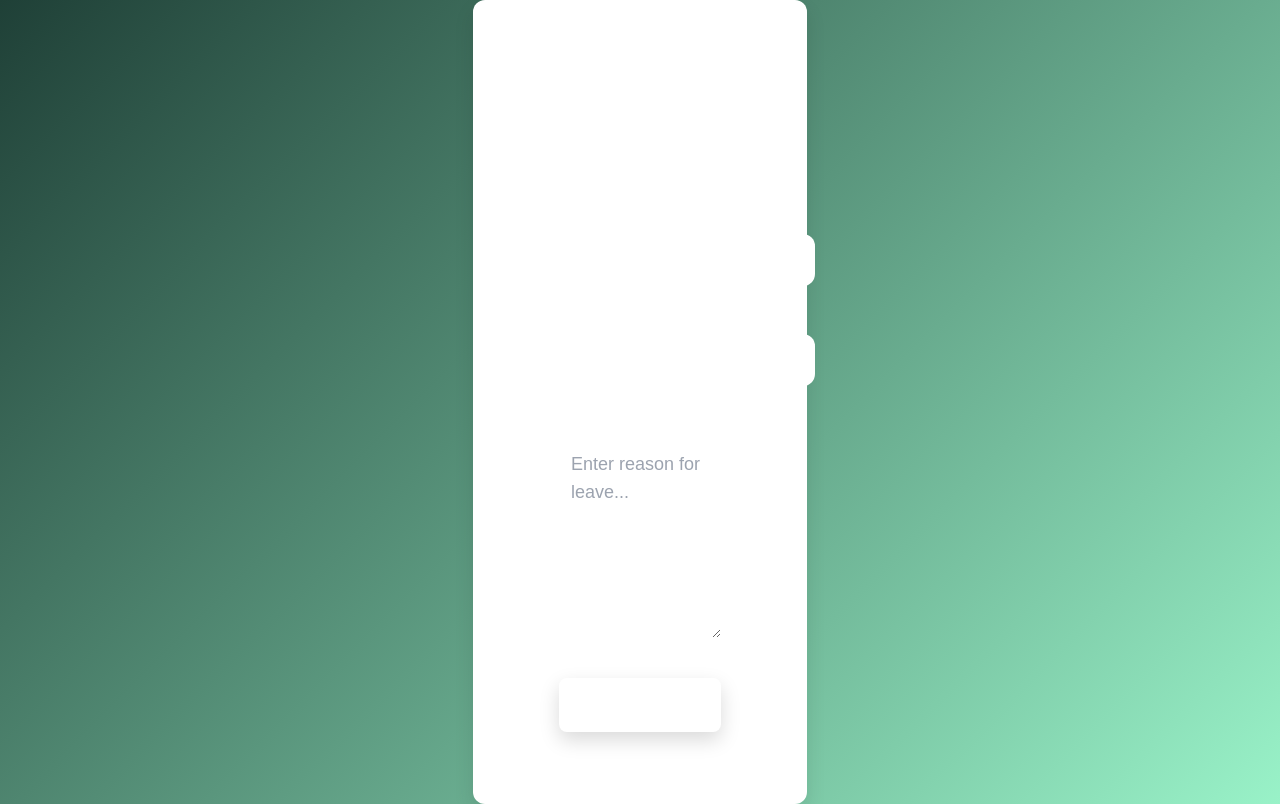
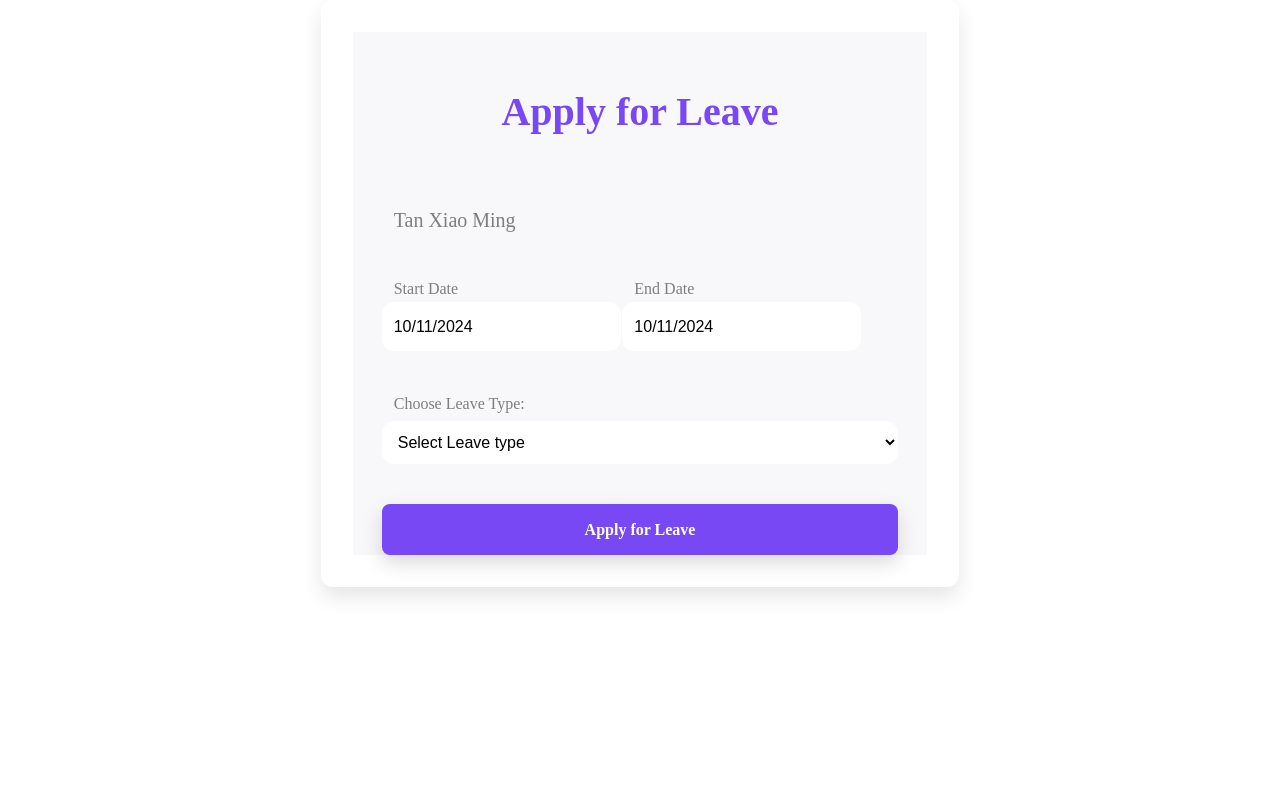
Before and after one commit to singapore2024/Team-6, a React (Vite) app in the folder vite-project/: page / in a window 1280 px wide. Built offline with nearby package versions, Linux system fonts and the light colour scheme.

Commit message:
apply leave form

```diff
--- a/vite-project/src/Leaves.tsx
+++ b/vite-project/src/Leaves.tsx
@@ -1,3 +1,4 @@
+import { colors } from "@mui/material";
 import React, { useState } from "react";
 import DatePicker from "react-datepicker";
 import "react-datepicker/dist/react-datepicker.css";
@@ -6,7 +7,7 @@ interface LeaveFormState {
   name: string;
   startDate: Date;
   endDate: Date;
-  reason: string;
+  leaveType: string;
   loading: boolean;
   formSubmitted: boolean;
 }
@@ -16,7 +17,7 @@ const ApplyLeaveForm: React.FC = () => {
     name: "",
     startDate: new Date(),
     endDate: new Date(),
-    reason: "",
+    leaveType: "",
     loading: false,
     formSubmitted: false,
   });
@@ -27,17 +28,22 @@ const ApplyLeaveForm: React.FC = () => {
     } else {
       // Optionally handle null case if the date is cleared
       setFormState({ ...formState, [fieldName]: new Date() });
+      console.log(formState)
     }
   };
 
-  const handleInputChange = (event: React.ChangeEvent<HTMLTextAreaElement | HTMLInputElement>) => {
+  const handleSelectChange = (event: React.ChangeEvent<HTMLSelectElement>) => {
     const { name, value } = event.target;
-    setFormState({ ...formState, [name]: value });
+    setFormState(prevState => ({
+      ...prevState,
+      [name]: value
+    }));
   };
 
   const handleSubmit = async (event: React.FormEvent<HTMLFormElement>) => {
     event.preventDefault();
     setFormState({ ...formState, loading: true });
+    console.log(formState)
 
     setTimeout(() => {
       setFormState({ ...formState, loading: false, formSubmitted: true });
@@ -49,39 +55,50 @@ const ApplyLeaveForm: React.FC = () => {
   }
 
   return (
-    <div className="bg-white flex flex-col justify-center items-center pb-10">
-      <h1 className="font-montserrat text-4xl mt-12 font-bold text-purple">Apply for Leave</h1>
-      <form className="flex flex-col w-[60%] mt-10" onSubmit={handleSubmit}>
-        <div>Tan Xiao Ming</div>
-        <label htmlFor="startDate" className="font-montserrat mt-5 text-lg text-grey">Start Date</label>
+    <div className="bg-offwhite flex flex-col justify-center items-center">
+      <p className="font-montserrat text-[40px] mt-12 font-bold text-purple">Apply for Leave</p>
+      <form className="flex flex-col w-[90%] justify-center mt-10" onSubmit={handleSubmit}>
+            <div>
+                <p className="font-montserrat mt-5 mb-5 flex justify-start pl-3 font-thin text-grey text-[20px]">
+                    Tan Xiao Ming
+                </p>
+            </div>
+        <div className="flex flex-row">
+
+          <div className="flex flex-col w-[28%] mr-12">
+            <p className="font-montserrat mt-5 flex justify-start pl-3 font-thin text-grey">Start Date</p>
             <DatePicker
-          id="startDate"
               name="startDate"
-          className="p-3 rounded-xl bg-white text-lg"
+              className="p-3 pr-5 rounded-xl text-black flex justify-start bg-white text-[16px]"
               selected={formState.startDate}
               onChange={date => handleDateChange('startDate', date)}
             />
-        <label htmlFor="endDate" className="font-montserrat mt-5 text-lg text-grey">End Date</label>
+          </div>
+          <div className="flex flex-col ml-10 w-[35%] ml-12">
+            <p className="font-montserrat mt-5 flex justify-start pl-3 font-thin text-grey">End Date</p>
             <DatePicker
-          id="endDate"
               name="endDate"
-          className="p-3 rounded-xl bg-white text-lg"
+              className="p-3 pr-5 rounded-xl text-black flex justify-start bg-white text-[16px]"
               selected={formState.endDate}
               onChange={date => handleDateChange('endDate', date)}
             />
-        <label htmlFor="reason" className="font-montserrat mt-5 text-lg text-grey">Reason for Leave</label>
-        <textarea
-          id="reason"
-          name="reason"
-          className="p-3 mt-1 rounded-xl bg-white text-lg h-[200px]"
-          placeholder="Enter reason for leave..."
-          maxLength={255}
-          value={formState.reason}
-          onChange={handleInputChange}
-        ></textarea>
+          </div>
+        </div>
+        <label className="font-montserrat mt-10 flex justify-start pl-3 font-thin text-grey">Choose Leave Type:</label>
+        <select
+            name="leaveType"
+            value={formState.leaveType}
+            onChange={handleSelectChange}
+            className="p-3 mt-1 rounded-xl bg-white text-black w-full"
+            >
+            <option value="">Select Leave type</option>
+            <option value="annual">Annual Leave</option>
+            <option value="sick">Sick Leave</option>
+            <option value="unpaid">Unpaid Leave</option>
+            </select>
         <button
           type="submit"
-          className="mt-10 bg-purple text-white py-3 rounded-lg text-lg font-bold"
+          className="bg-purple text-white py-3 rounded-lg font-bold mt-10 text-[16px] align-items font-montserrat"
           disabled={formState.loading}
         >
           {formState.loading ? 'Submitting...' : 'Apply for Leave'}
--- a/vite-project/src/index.css
+++ b/vite-project/src/index.css
@@ -22,11 +22,14 @@ body {
   display: flex;
   justify-content: center;
   align-items: center;
-  min-width: 320px;
-  min-height: 100vh;
+  height: 100%;
+  width: 100%;
+  min-width: fit-content;
   background: linear-gradient(135deg, #1f4037 0%, #99f2c8 100%);
-  color: #ffffff;
+  background: #ffffff
 }
+
+
 
 /* Typography settings */
 h1, h2, h3, h4, h5, h6 {
--- a/vite-project/tailwind.config.js
+++ b/vite-project/tailwind.config.js
@@ -4,7 +4,24 @@ export default {
     "./src/**/*.{js,jsx,ts,tsx}",
   ],
   theme: {
-    extend: {},
+    extend: {
+      colors: {
+        purple: "#7848F4",
+        lightPurple: "#F1ECFD",
+        white: "#FFFFFF",
+        grey: "#7E7E7E",
+        darkBlue: "#080357",
+        offwhite: "#F8F8FA",
+      },
+
+      fontFamily: {
+        poppins: ["Poppins", "sans-serif"],
+        montserrat: ["Montserrat"],
+        lato: ["Lato"],
+        garamond: ["Garamond"],
+        product: ["Product Sans"],
+      },
+    },
   },
   plugins: [],
 }
```
Lines whose indentation alone changed are shown as unchanged.
